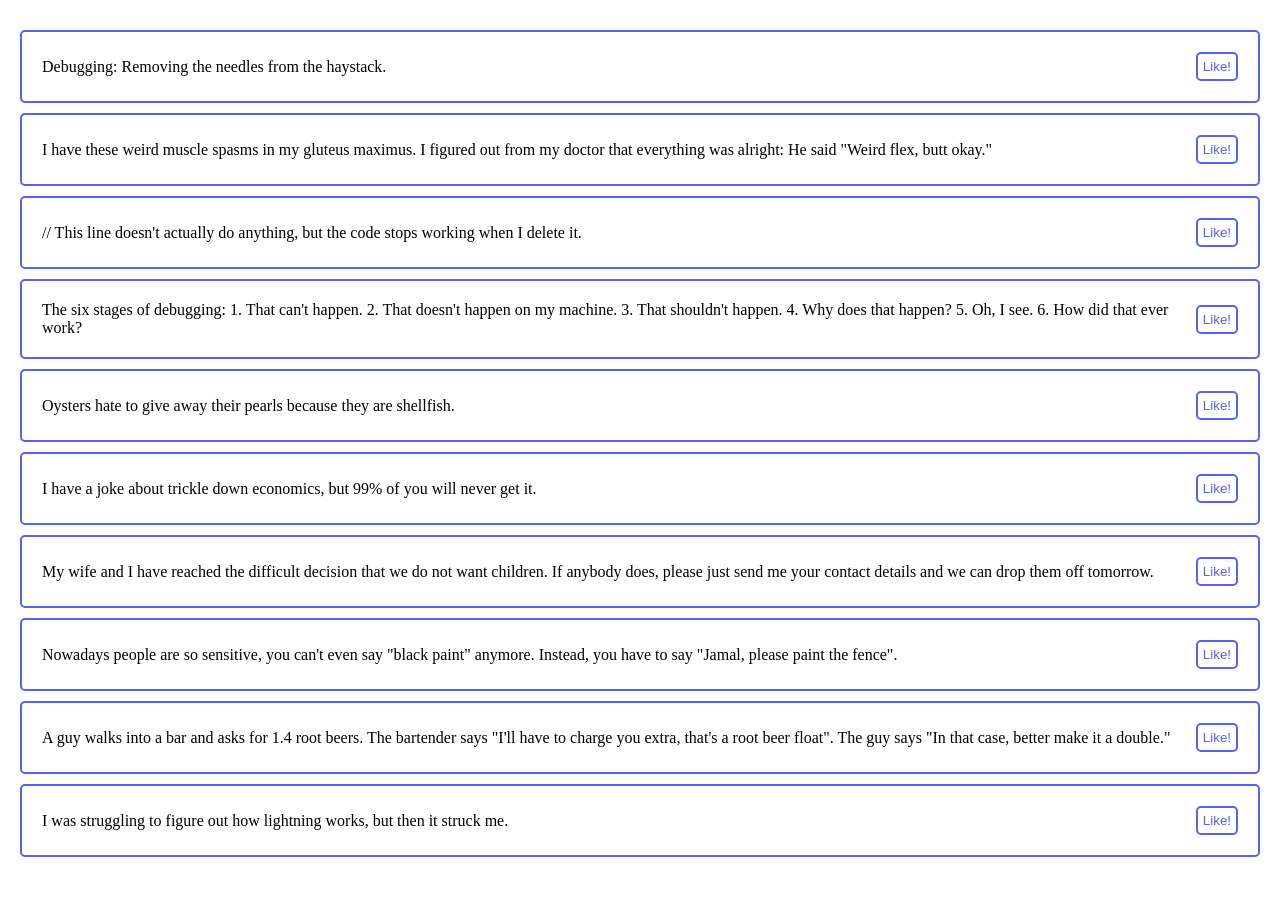
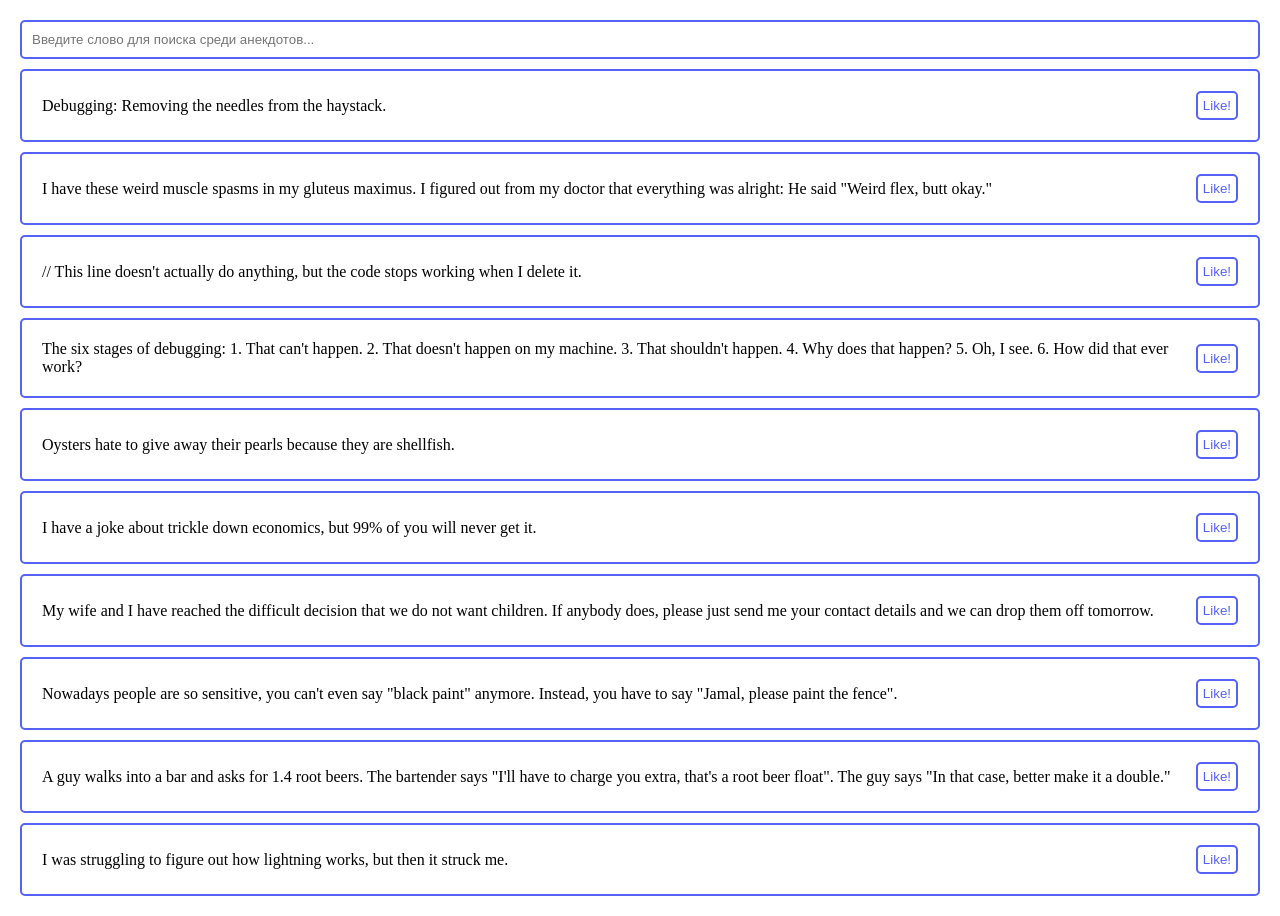
Before and after one commit to MikhalevArtem/vue-test-assignment, a Vue app: page / in a window 1280 px wide. Before the commit the page ends 877 px from the top, so only its background shows below. Built offline with nearby package versions, Linux system fonts and the light colour scheme.

Commit message:
add StyledInput UI component

```diff
--- a/src/App.vue
+++ b/src/App.vue
@@ -1,14 +1,17 @@
 <template>
   <div class="app">
+    <styled-input placeholder="Введите слово для поиска среди анекдотов..." />
     <joke-list :jokes="jokes" />
   </div>
 </template>
 
 <script>
 import JokeList from "./components/JokeList.vue";
+import StyledInput from "./components/UI/StyledInput.vue";
 export default {
   components: {
     JokeList,
+    StyledInput,
   },
   data() {
     return {
--- a/src/components/JokeList.vue
+++ b/src/components/JokeList.vue
@@ -2,7 +2,7 @@
   <div class="joke" v-for="joke in jokes">
     <div>{{ joke.joke }}</div>
     <div class="joke__buttons">
-      <styled-button>Like!</styled-button>
+      <styled-button class="like">Like!</styled-button>
     </div>
   </div>
 </template>
@@ -30,4 +30,7 @@ export default {
   margin-top: 10px;
   border-radius: 5px;
 }
+.like {
+  align-self: flex-end;
+}
 </style>
--- /dev/null
+++ b/src/components/UI/StyledInput.vue
@@ -0,0 +1,25 @@
+<template>
+  <input :value="modelValue" @input="updateInput" class="input" type="text" />
+</template>
+
+<script>
+export default {
+  props: {
+    modelValue: [String, Number],
+  },
+  methods: {
+    updateInput(event) {
+      this.$emit("update:modelValue", event.target.value);
+    },
+  },
+};
+</script>
+
+<style scoped>
+.input {
+  padding: 10px;
+  width: 100%;
+  border: 2px solid #5562f5;
+  border-radius: 5px;
+}
+</style>
--- a/src/main.js
+++ b/src/main.js
@@ -1,4 +1,4 @@
-import { createApp } from 'vue'
-import App from './App.vue'
+import { createApp } from "vue";
+import App from "./App.vue";
 
-createApp(App).mount('#app')
+createApp(App).mount("#app");
```
